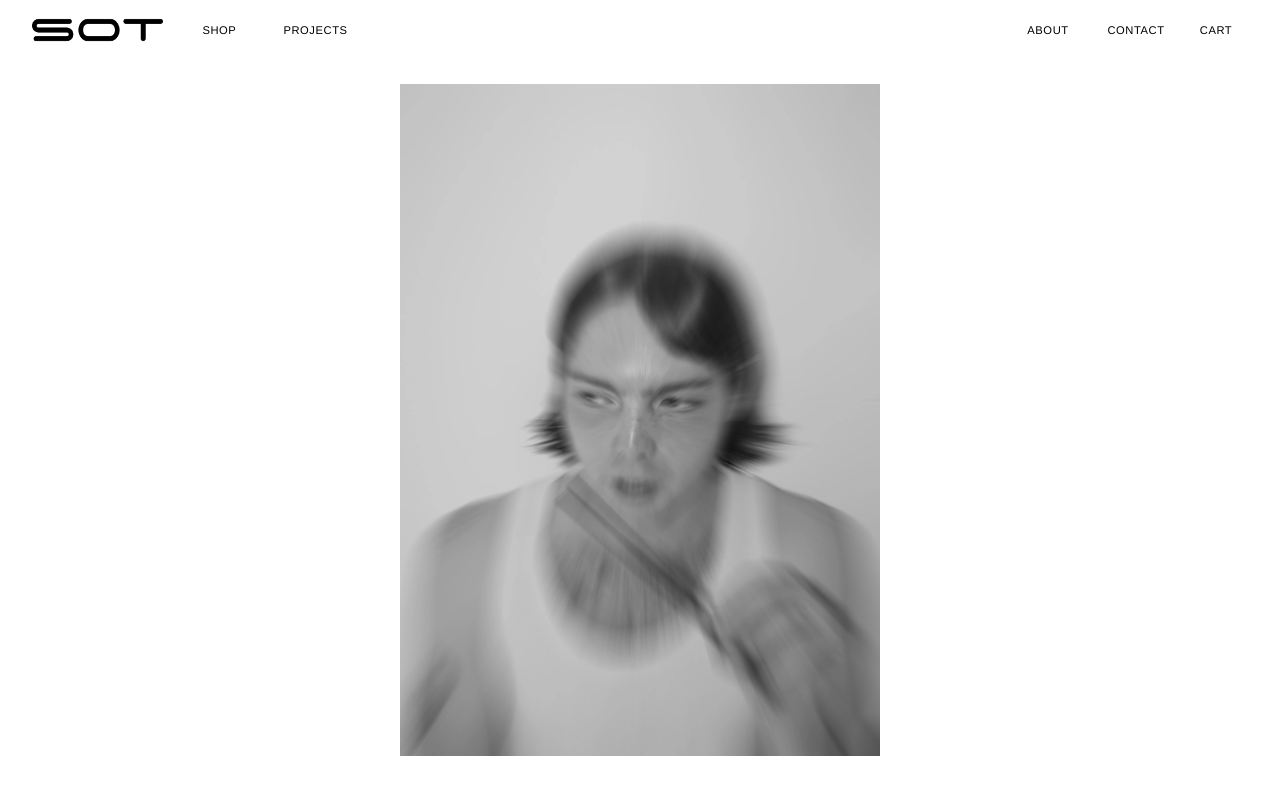
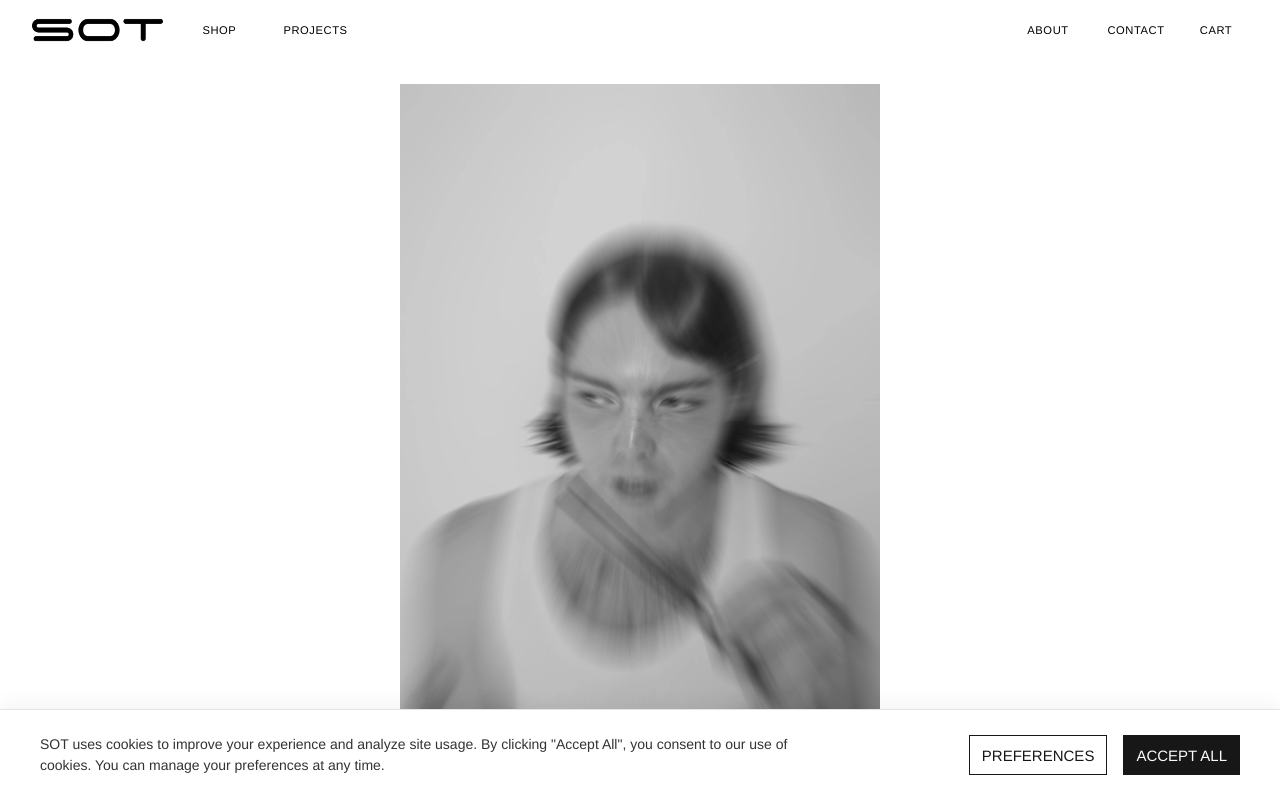
Before and after one commit to adrianspata/sot.website, a React (Vite) app: page / in a window 1280 px wide. Shown: the top 800 px of the page. Built offline with nearby package versions, Linux system fonts and the light colour scheme.

Commit message:
feat: Introduce the CookieConsent component and add a standard .gitignore file.

```diff
--- a/App.tsx
+++ b/App.tsx
@@ -1,6 +1,7 @@
 import React, { useState, createContext, useContext, ReactNode } from "react";
 import { BrowserRouter, Routes, Route, Outlet } from "react-router-dom";
 import { GlobalContextProviders } from "./components/_globalContextProviders";
+import { CookieConsent } from "./components/CookieConsent";
 
 // Cart Types
 export interface CartItem {
@@ -107,13 +108,13 @@ import PageLayout_8 from "./pages/notFound.pageLayout.tsx";
 
 if (!window.requestIdleCallback) {
   window.requestIdleCallback = (cb) => {
-    setTimeout(cb, 1);
+    return setTimeout(cb, 1);
   };
 }
 
 import "./base.css";
 
-const fileNameToRoute = new Map([["./pages/about.tsx","/about"],["./pages/_index.tsx","/"],["./pages/contact.tsx","/contact"],["./pages/projects.tsx","/projects"],["./pages/projects.$projectId.tsx","/projects/:projectId"],["./pages/shop.tsx","/shop"],["./pages/shop.$productId.tsx","/shop/product/:productId"],["./pages/checkout.tsx","/checkout"],["./pages/notFound.tsx","*"]]);
+const fileNameToRoute = new Map([["./pages/about.tsx", "/about"], ["./pages/_index.tsx", "/"], ["./pages/contact.tsx", "/contact"], ["./pages/projects.tsx", "/projects"], ["./pages/projects.$projectId.tsx", "/projects/:projectId"], ["./pages/shop.tsx", "/shop"], ["./pages/shop.$productId.tsx", "/shop/product/:productId"], ["./pages/checkout.tsx", "/checkout"], ["./pages/notFound.tsx", "*"]]);
 const fileNameToComponent = new Map([
   ["./pages/about.tsx", Page_0],
   ["./pages/_index.tsx", Page_1],
@@ -195,7 +196,8 @@ export function App() {
       <GlobalContextProviders>
         <CartProvider>
           <Routes>
-            {toElement({ trie: buildLayoutTrie({
+            {toElement({
+              trie: buildLayoutTrie({
                 "./pages/about.tsx": PageLayout_0,
                 "./pages/_index.tsx": PageLayout_1,
                 "./pages/contact.tsx": PageLayout_2,
@@ -205,8 +207,10 @@ export function App() {
                 "./pages/shop.$productId.tsx": PageLayout_6,
                 "./pages/checkout.tsx": PageLayout_7,
                 "./pages/notFound.tsx": PageLayout_8,
-}), fileNameToRoute, makePageRoute })}
+              }), fileNameToRoute, makePageRoute
+            })}
           </Routes>
+          <CookieConsent />
         </CartProvider>
       </GlobalContextProviders>
     </BrowserRouter>
```
Also changed, not shown: 1 other file (tests, documents, lock files or other folders). Lines whose indentation alone changed are shown as unchanged.
